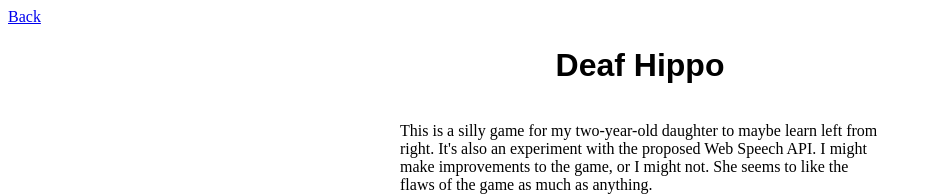
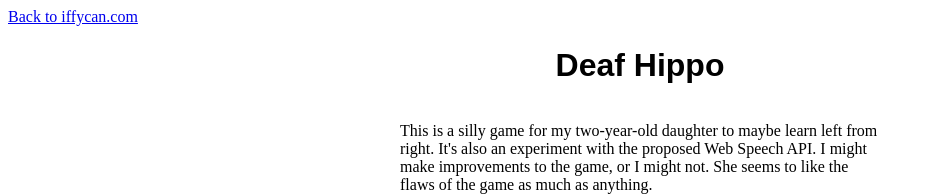
Before and after one commit to iffy/speechdemo, a plain HTML site: page deafhippo/index.html in a window 1280 px wide. Shown: the top 196 px of the page, without its empty margins (0-932 px from the left). Drawn offline with nearby package versions, Linux system fonts and the light colour scheme.

Commit message:
Fix typos

```diff
--- a/deafhippo/index.html
+++ b/deafhippo/index.html
@@ -62,7 +62,7 @@
   </head>
   <body ng-controller="AppController as ctrl">
 
-    <a href="http://www.iffycan.com">Back</a>
+    <a href="http://www.iffycan.com">Back to iffycan.com</a>
 
     <h1 class="title">Deaf Hippo</h1>
 
```
Also changed, not shown: 1 other file.
